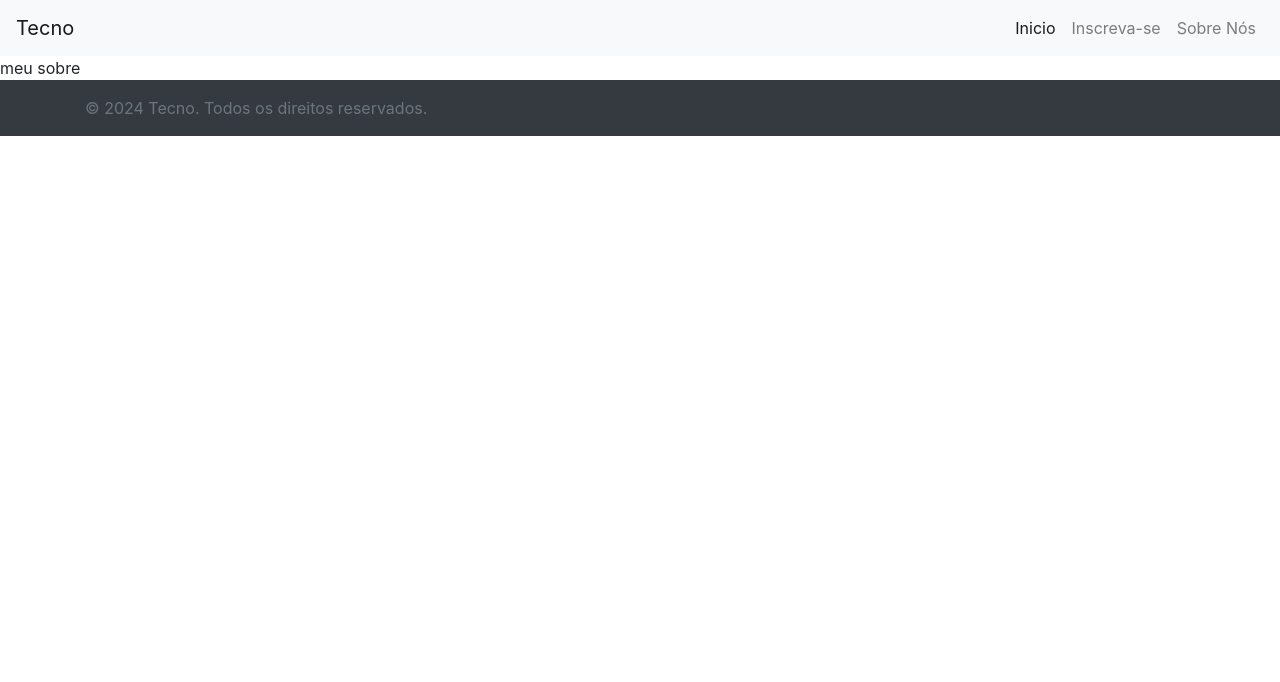
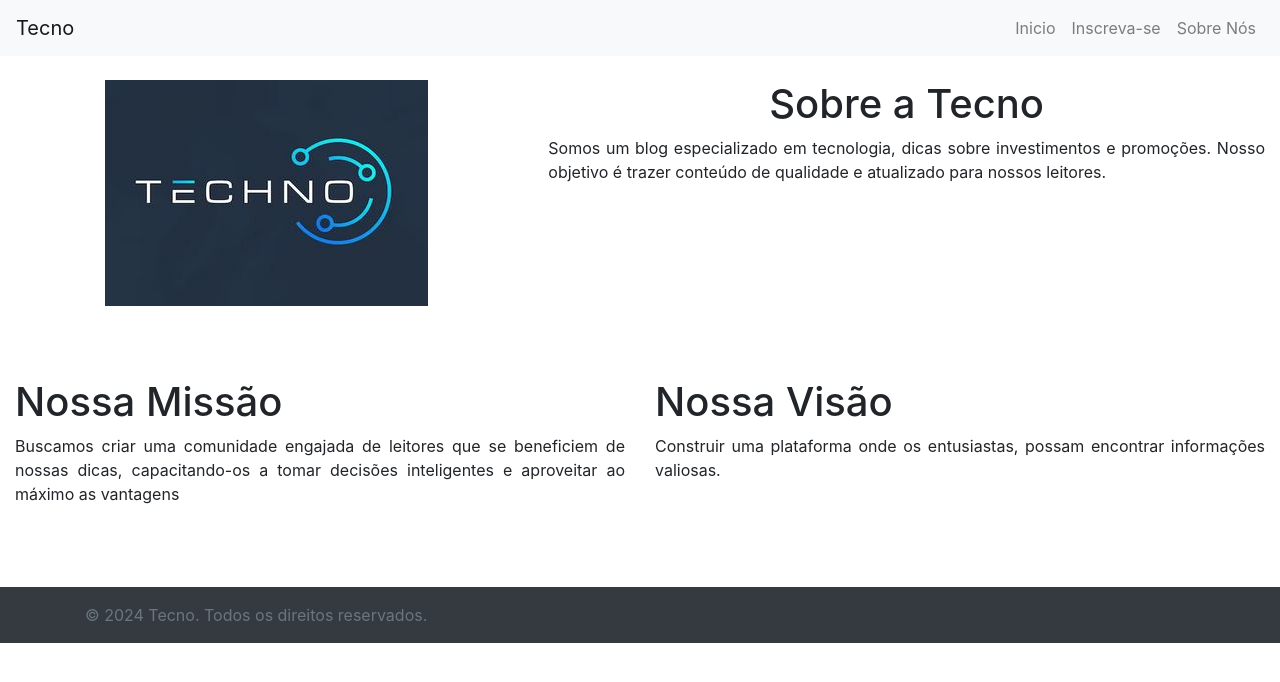
Before and after one commit to juh85/Tecno, a PHP site: page /sobre.php in a window 1280 px wide. Shown: the top 682 px of the page. Run offline with PHP 8.4, Linux system fonts and the light colour scheme; some libraries are stand-ins or nearby versions.

Commit message:
Atualizando
as informações na pagina sobre

```diff
--- a/nav.php
+++ b/nav.php
@@ -26,8 +26,8 @@
     </button>
     <div class="collapse navbar-collapse justify-content-end" id="navbarNav">
         <ul class="navbar-nav">
-            <li class="nav-item active">
-                <a class="nav-link" href="index.php">Inicio <span class="sr-only">(Página atual)</span></a>
+            <li class="nav-item">
+                <a class="nav-link" href="index.php">Inicio</a>
             </li>
             <li class="nav-item">
                 <a class="nav-link" href="formulario.php">Inscreva-se</a>
--- a/sobre.php
+++ b/sobre.php
@@ -1,3 +1,32 @@
 <?php include 'nav.php'; ?>
-meu sobre
+<div class="container-fluid mt-4" style="min-height:507px;">
+    <div class="row">
+        <div class="col-md-5 text-center">
+            <img src="fotos/sobrejpg.jpg">
+        </div>
+        <div class="col-md-7">
+            <h1 class="text-center">Sobre a Tecno</h1>
+            <p class="text-justify">Somos um blog especializado em tecnologia, dicas sobre investimentos e promoções. Nosso objetivo é
+                trazer
+                conteúdo de
+                qualidade e atualizado para nossos leitores.</p>
+        </div>
+    </div>
+    </br></br></br>
+    <div class="row">
+        <div class="col-md-6">
+            <h1>Nossa Missão</h1>
+            <p class="text-justify">Buscamos criar uma comunidade engajada de leitores que se beneficiem de nossas dicas, capacitando-os
+                a
+                tomar decisões
+                inteligentes e aproveitar ao máximo as vantagens </p>
+        </div>
+        <div class="col-md-6">
+            <h1>Nossa Visão</h1>
+            <p class="text-justify">Construir uma plataforma onde os entusiastas, possam encontrar informações valiosas.</p>
+        </div>
+    </div>
+</div>
+
+
 <?php include 'footer.php'; ?>
```
Also changed, not shown: formulario.php (+11 -4 lines), fotos/formulario.jpg (added), fotos/sobrejpg.jpg (added).
